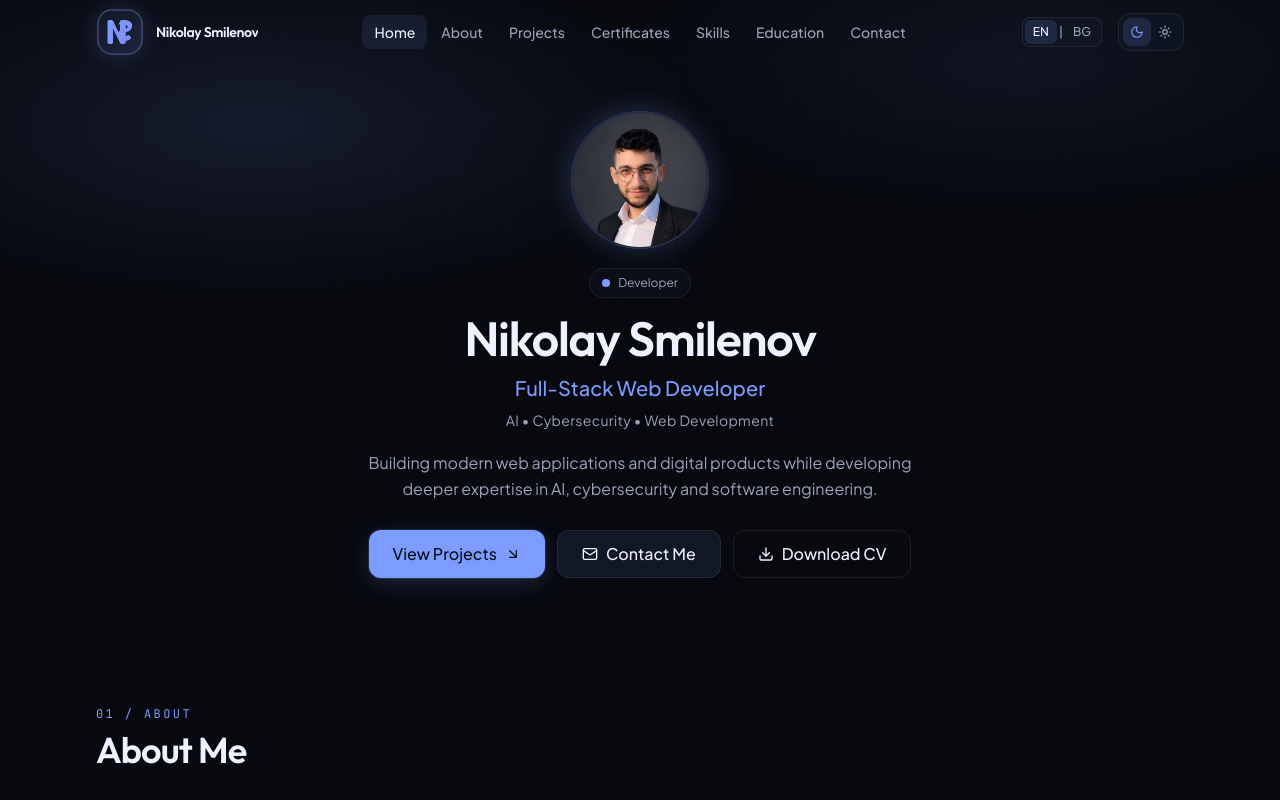
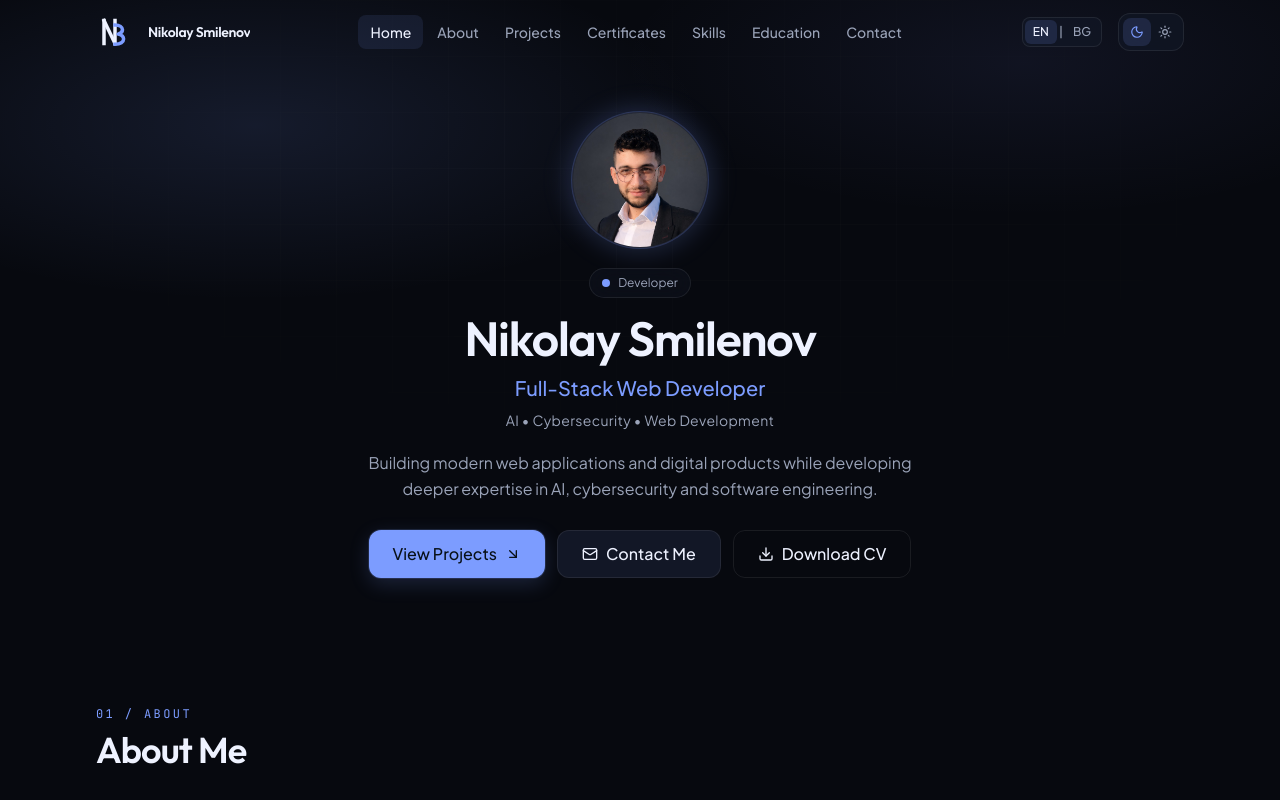
Before and after one commit to nikolaysmilenov/nikolaysmilenov-portfolio, a Next.js app: page / in a window 1280 px wide. Shown: the top 800 px of the page. Built offline with nearby package versions, Linux system fonts and the light colour scheme.

Commit message:
Redesign NS brand mark as a minimal geometric monogram.
Co-authored-by: Cursor <cursoragent@cursor.com>

```diff
--- a/src/components/layout/navbar.tsx
+++ b/src/components/layout/navbar.tsx
@@ -92,10 +92,7 @@ export function Navbar() {
           onClick={closeMenu}
           aria-label={siteConfig.name}
         >
-          <BrandLogo
-            title={`${siteConfig.name} logo`}
-            className="transition-transform duration-300 group-hover:scale-[1.03]"
-          />
+          <BrandLogo title={`${siteConfig.name} logo`} />
           <span className="hidden truncate font-display text-sm font-semibold tracking-tight text-foreground sm:inline">
             {siteConfig.name}
           </span>
--- a/src/components/ui/brand-logo.tsx
+++ b/src/components/ui/brand-logo.tsx
@@ -6,7 +6,11 @@ type BrandLogoProps = {
 };
 
 /**
- * Geometric NS monogram — inline SVG, no external asset.
+ * Geometric NS monogram for Nikolay Smilenov.
+ *
+ * Construction: N (left upright + diagonal + shared upright) with an S
+ * whose bowls are anchored to that shared upright — one intentional mark,
+ * not lettering inside a tile.
  */
 export function BrandLogo({
   className,
@@ -17,69 +21,38 @@ export function BrandLogo({
   return (
     <span
       className={cn(
-        "relative inline-flex h-11 w-11 shrink-0 items-center justify-center sm:h-12 sm:w-12",
+        "relative inline-flex h-9 w-9 shrink-0 items-center justify-center text-foreground sm:h-10 sm:w-10",
         className,
       )}
     >
       <svg
-        viewBox="0 0 48 48"
+        viewBox="0 0 40 40"
         role="img"
         aria-labelledby={titleId}
-        className="h-full w-full drop-shadow-[0_0_10px_color-mix(in_oklab,var(--accent)_22%,transparent)]"
+        className="h-full w-full"
+        fill="none"
       >
         <title id={titleId}>{title}</title>
-        <defs>
-          <linearGradient
-            id="ns-logo-fill"
-            x1="10"
-            y1="8"
-            x2="38"
-            y2="40"
-            gradientUnits="userSpaceOnUse"
-          >
-            <stop stopColor="var(--accent)" />
-            <stop
-              offset="1"
-              stopColor="color-mix(in oklab, var(--accent) 70%, #8b5cf6)"
-            />
-          </linearGradient>
-          <linearGradient
-            id="ns-logo-plate"
-            x1="4"
-            y1="2"
-            x2="44"
-            y2="46"
-            gradientUnits="userSpaceOnUse"
-          >
-            <stop stopColor="var(--surface-elevated)" />
-            <stop
-              offset="1"
-              stopColor="color-mix(in oklab, var(--surface-elevated) 88%, var(--accent))"
-            />
-          </linearGradient>
-        </defs>
 
-        <rect
-          x="2"
-          y="2"
-          width="44"
-          height="44"
-          rx="14"
-          fill="url(#ns-logo-plate)"
-          stroke="color-mix(in oklab, var(--accent) 32%, var(--border))"
-          strokeWidth="1.25"
-        />
+        <g
+          stroke="currentColor"
+          strokeWidth="3.5"
+          strokeLinecap="square"
+          strokeLinejoin="miter"
+        >
+          {/* N */}
+          <path d="M8 8.5v23" />
+          <path d="M8 8.5l11 23" />
+          <path d="M19 8.5v23" />
+        </g>
 
-        {/* N */}
+        {/* S — restrained accent, same weight as N */}
         <path
-          fill="url(#ns-logo-fill)"
-          d="M11.5 34.25V13.75c0-.97.78-1.75 1.75-1.75h2.35c.64 0 1.23.35 1.53.91L24 27.4V13.75c0-.97.78-1.75 1.75-1.75H28c.97 0 1.75.78 1.75 1.75v20.5c0 .97-.78 1.75-1.75 1.75h-2.35a1.75 1.75 0 0 1-1.53-.91L17 20.6v13.65c0 .97-.78 1.75-1.75 1.75H13.25c-.97 0-1.75-.78-1.75-1.75Z"
-        />
-
-        {/* S */}
-        <path
-          fill="url(#ns-logo-fill)"
-          d="M36.25 18.1c0-3.55-2.75-5.85-6.85-5.85-2.5 0-4.55.8-6.05 2.2a1.1 1.1 0 0 0-.15 1.5l1.2 1.7a1.15 1.15 0 0 0 1.55.3c.95-.65 2-.95 3.2-.95 1.55 0 2.4.7 2.4 1.7 0 .95-.55 1.45-2.45 1.95l-2.15.6c-3.45.95-5.45 2.75-5.45 5.9 0 3.55 2.8 5.9 6.85 5.9 2.6 0 4.75-.85 6.3-2.35a1.1 1.1 0 0 0 .1-1.5l-1.2-1.7a1.15 1.15 0 0 0-1.55-.25c-1.1.75-2.3 1.15-3.55 1.15-1.7 0-2.65-.75-2.65-1.85 0-.95.55-1.45 2.55-2l2.15-.6c3.55-1 5.55-2.85 5.55-6.05Z"
+          d="M19 13c4.65 0 7.5 2 7.5 4.85 0 2.15-1.4 3.45-4.45 4.25 3.45.7 5.55 2.3 5.55 4.95C27.6 30.15 24.6 32.3 19 32.3"
+          stroke="var(--accent)"
+          strokeWidth="3.5"
+          strokeLinecap="square"
+          strokeLinejoin="round"
         />
       </svg>
     </span>
```
